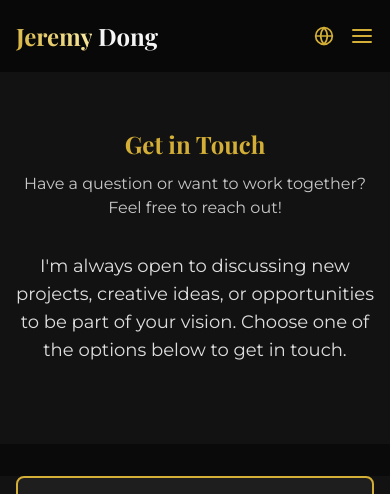
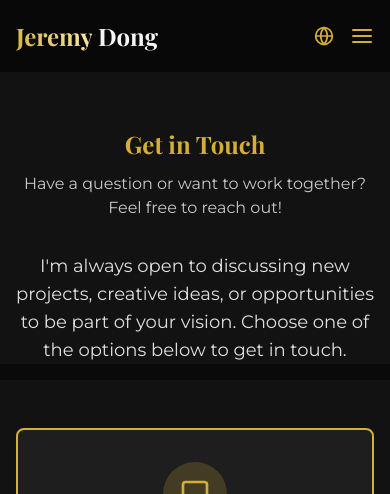
Before and after one commit to JeremyDong22/personal-website, a React (Create React App) app: page /#/contact in a window 390 px wide. Shown: the top 494 px of the page. Built offline with nearby package versions, Linux system fonts and the light colour scheme.

Commit message:
Reduce spacing between subtitle and buttons on Contact page

```diff
--- a/src/pages/Contact.js
+++ b/src/pages/Contact.js
@@ -27,10 +27,10 @@ const Contact = () => {
         id="contact-header"
         title="Get in Touch"
         subtitle="Have a question or want to work together? Feel free to reach out!"
-        className="pt-32"
+        className="pt-32 pb-0"
       >
         <div className="max-w-3xl mx-auto text-center">
-          <p className="text-lg mb-8">
+          <p className="text-lg mb-4">
             I'm always open to discussing new projects, creative ideas, or opportunities to be part of your vision.
             Choose one of the options below to get in touch.
           </p>
@@ -38,9 +38,9 @@ const Contact = () => {
       </Section>
 
       {/* Contact Buttons Section */}
-      <Section id="contact-options" className="pt-0">
+      <Section id="contact-options" className="pt-4">
         <div className="max-w-3xl mx-auto">
-          <div className="grid grid-cols-1 md:grid-cols-2 gap-6 mb-12">
+          <div className="grid grid-cols-1 md:grid-cols-2 gap-6 mb-8">
             {/* Send Message Button */}
             <motion.div
               initial={{ opacity: 0, y: 20 }}
```
